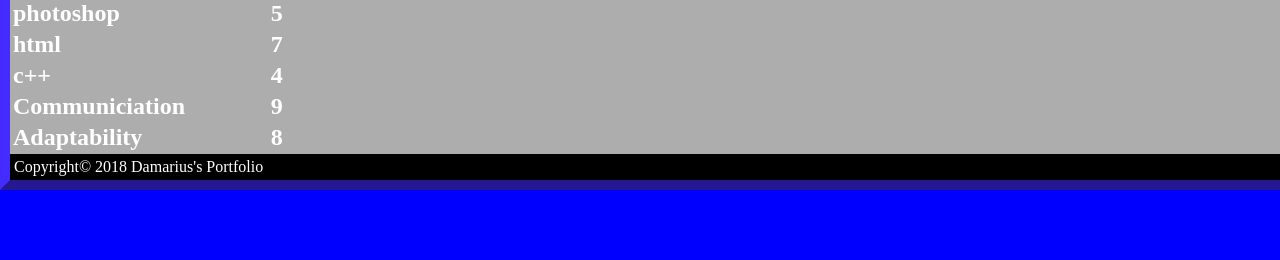
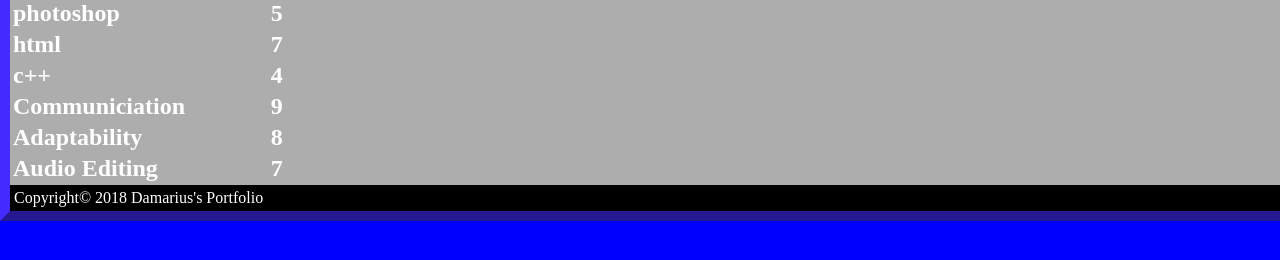
Before and after one commit to ba11erd/portfilio-3, a plain HTML site: page skills&awards.html in a window 1280 px wide. Shown: the part 200-460 px from the top of the page. Drawn offline with Linux system fonts and the light colour scheme; a web font is replaced by a local one.

```diff
--- a/skills&awards.html
+++ b/skills&awards.html
@@ -49,6 +49,10 @@
             <td>Adaptability</td>
                 <td>8</td>
             </tr>
+            <tr>
+            <td>Audio Editing</td>
+                <td>7</td>
+            </tr>
 </table>
             </h2>
 
```
